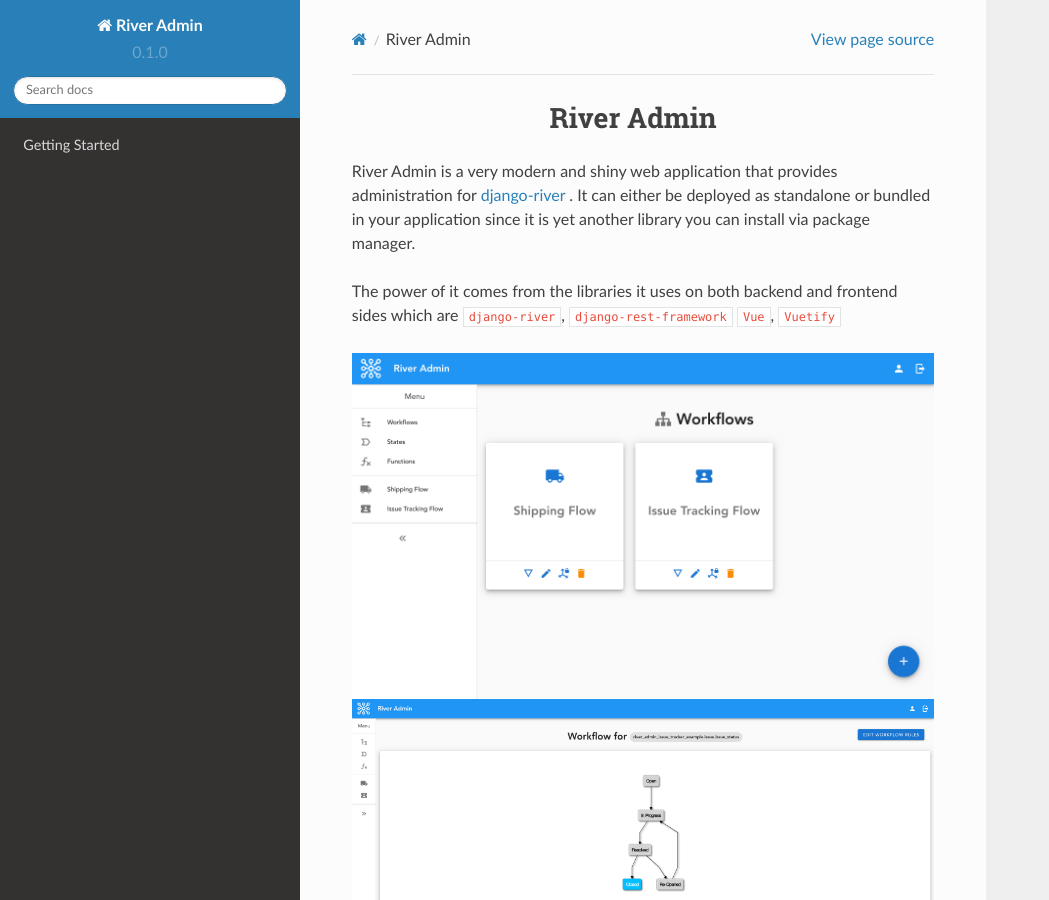
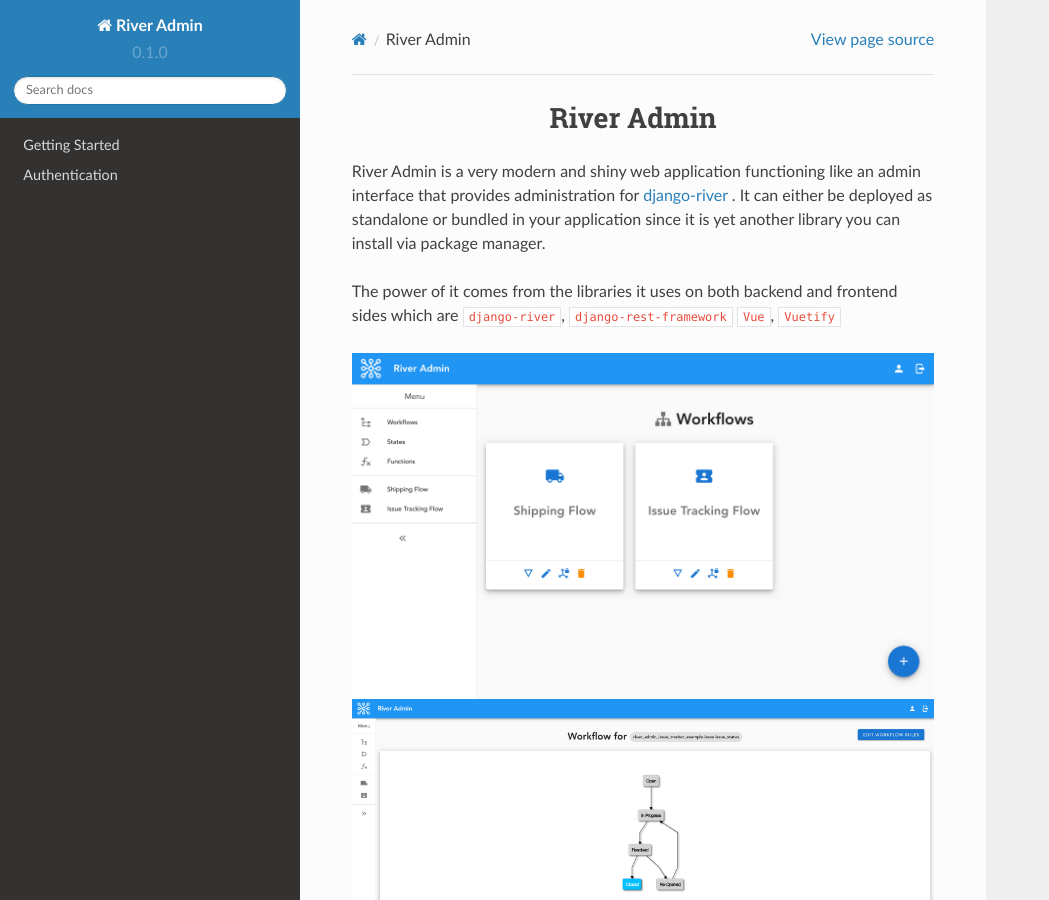
Before and after one commit to javrasya/river-admin, a Sphinx documentation site: the page built from docs/index.rst, in a window 1280 px wide and 900 px high. Shown: the whole window, without its empty margins (0-1049 px from the left). Built offline with Sphinx 7.4.7 and the Read the Docs theme 2.0.0, drawn with Linux system fonts in a browser that asks for light colours.

Commit message:
Introduce authentication documentation

```diff
--- a/docs/index.rst
+++ b/docs/index.rst
@@ -11,9 +11,9 @@
 River Admin
 ===========
 
-River Admin is a very modern and shiny web application that provides
-administration for django-river_ .  It can either be
-deployed as standalone or bundled in your application
+River Admin is a very modern and shiny web application functioning
+like an admin interface that provides administration for django-river_ .
+It can either be deployed as standalone or bundled in your application
 since it is yet another library you can install via package manager.
 
 The power of it comes from the libraries it uses on both backend and
@@ -69,6 +69,7 @@
    :maxdepth: 2
 
    getting_started
+   authentication
 
 
 Indices and tables
```
Also changed, not shown: docs/authentication.rst (added, +26 -0 lines), docs/_static/images/login.png (added).
